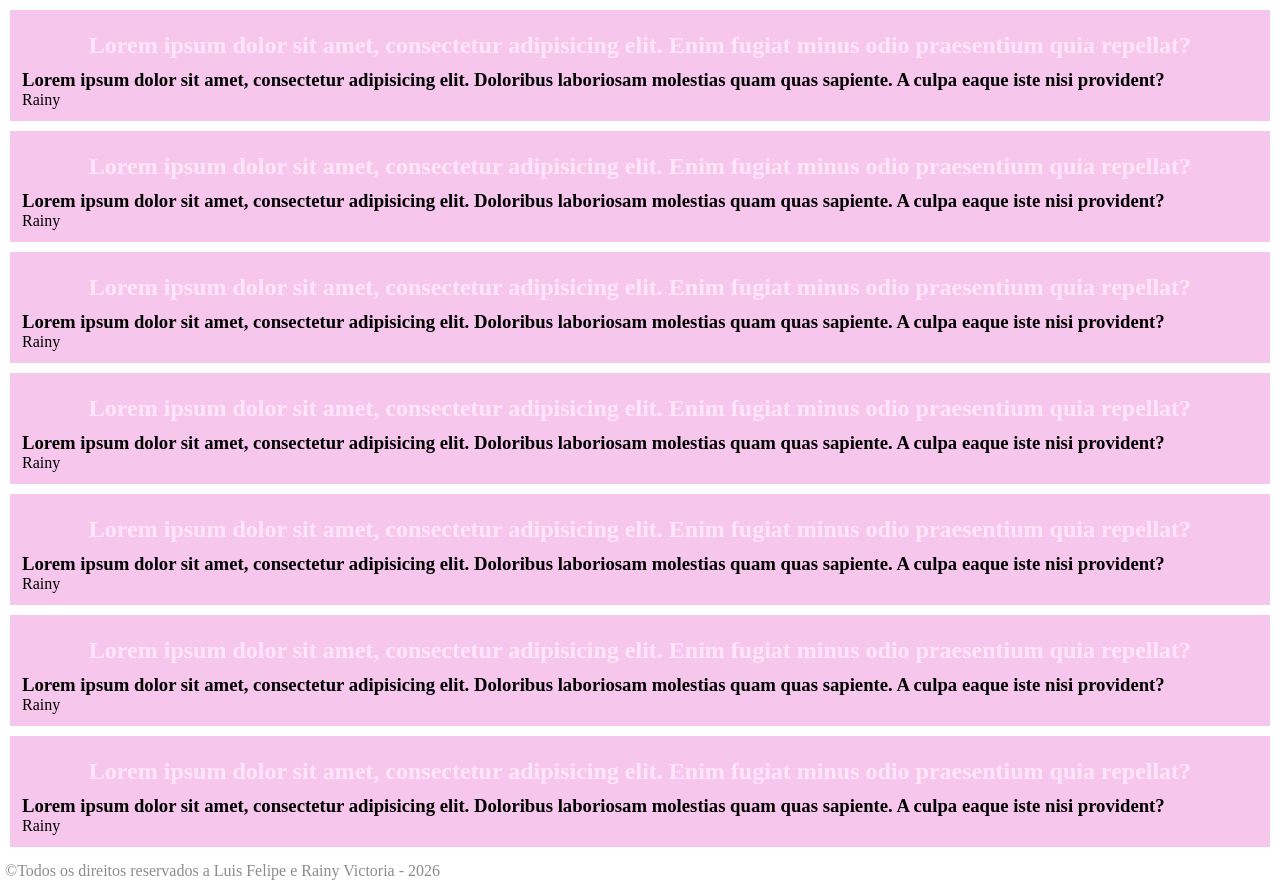
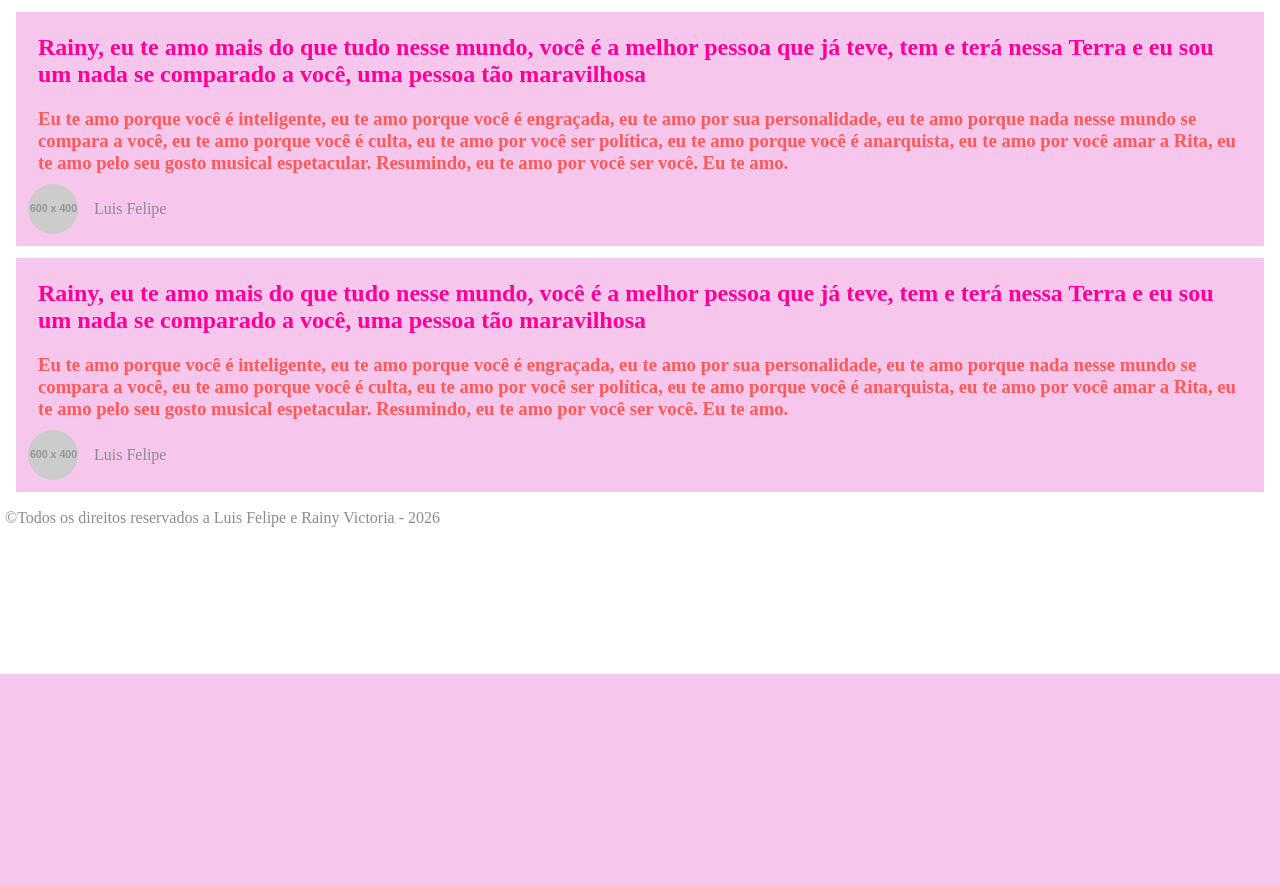
Before and after one commit to lesmapromax/Panis-et-Circenses, a Django app: page / in a window 1280 px wide. Shown: the part 126-1011 px from the top of the page. After the commit the page ends 800 px from the top, so only its background shows below. Run offline with Django 5.2, Linux system fonts and the light colour scheme; grey boxes labelled with a size stand in for pictures from a placeholder-image service; some libraries are stand-ins or nearby versions; some web fonts are replaced.

Commit message:
Readme and started the article view

```diff
--- a/articles/static/articles/css/articles_styles.css
+++ b/articles/static/articles/css/articles_styles.css
@@ -28,19 +28,32 @@
     padding: 5px
 }
 
-.article-box-container {
+.articles-container {
     display: flex;
     flex-flow: column nowrap;
-    margin: 10px;
+    gap: var(--sm-space);
+    padding: var(--sm-space) var(--md-space);
+}
+
+.article-box-container {
     padding: var(--sm-space);
     background: var(--primary-color);
 }
 
 .box-title {
+    color: var(--dark-primary-color);
     padding: var(--xs-space);
-    color: var(--light-primary-color);
 }
 
 .box-description {
+    color: var(--secondary-color);
+    padding: 10px;
+}
 
+.link {
+    text-decoration: none;
 }
+
+.box-author {
+    color: var(--light-gray);
+}
--- a/articles/templates/partials/article-box.html
+++ b/articles/templates/partials/article-box.html
@@ -1,73 +1,39 @@
+<div class="articles-container">
     <div class="article-box-container">
-    <h2 class="box-title center">
-        Lorem ipsum dolor sit amet, consectetur adipisicing elit. Enim fugiat minus odio praesentium
-        quia repellat?
+        <a href="#" class="center link">
+            <h2 class="box-title bold">
+                Rainy, eu te amo mais do que tudo nesse mundo, você é a melhor pessoa que já teve, tem e terá nessa Terra
+                e eu sou um nada se comparado a você, uma pessoa tão maravilhosa
             </h2>
+        </a>
         <h3 class="box-description">
-        Lorem ipsum dolor sit amet, consectetur adipisicing elit. Doloribus laboriosam molestias quam quas sapiente.
-        A culpa eaque iste nisi provident?
+             Eu te amo porque você é inteligente, eu te amo porque você é engraçada, eu te amo por sua personalidade,
+            eu te amo porque nada nesse mundo se compara a você, eu te amo porque você é culta, eu te amo por você ser
+            política, eu te amo porque você é anarquista, eu te amo por você amar a Rita, eu te amo pelo seu gosto musical
+            espetacular. Resumindo, eu te amo por você ser você. Eu te amo.
         </h3>
-    <p class="box-author">Rainy</p>
+        <div class="container">
+                <img src="https://placehold.co/600x400" alt="" class="circle-img">
+                <p class="box-author">Luis Felipe</p>
             </div>
+    </div>
+
     <div class="article-box-container">
-    <h2 class="box-title center">
-        Lorem ipsum dolor sit amet, consectetur adipisicing elit. Enim fugiat minus odio praesentium
-        quia repellat?
+        <a href="#" class="center link">
+            <h2 class="box-title bold">
+                Rainy, eu te amo mais do que tudo nesse mundo, você é a melhor pessoa que já teve, tem e terá nessa Terra
+                e eu sou um nada se comparado a você, uma pessoa tão maravilhosa
             </h2>
+        </a>
         <h3 class="box-description">
-        Lorem ipsum dolor sit amet, consectetur adipisicing elit. Doloribus laboriosam molestias quam quas sapiente.
-        A culpa eaque iste nisi provident?
+             Eu te amo porque você é inteligente, eu te amo porque você é engraçada, eu te amo por sua personalidade,
+            eu te amo porque nada nesse mundo se compara a você, eu te amo porque você é culta, eu te amo por você ser
+            política, eu te amo porque você é anarquista, eu te amo por você amar a Rita, eu te amo pelo seu gosto musical
+            espetacular. Resumindo, eu te amo por você ser você. Eu te amo.
         </h3>
-    <p class="box-author">Rainy</p>
+        <div class="container">
+                <img src="https://placehold.co/600x400" alt="" class="circle-img">
+                <p class="box-author">Luis Felipe</p>
             </div>
-<div class="article-box-container">
-    <h2 class="box-title center">
-        Lorem ipsum dolor sit amet, consectetur adipisicing elit. Enim fugiat minus odio praesentium
-        quia repellat?
-    </h2>
-    <h3 class="box-description">
-        Lorem ipsum dolor sit amet, consectetur adipisicing elit. Doloribus laboriosam molestias quam quas sapiente.
-        A culpa eaque iste nisi provident?
-    </h3>
-    <p class="box-author">Rainy</p>
-</div><div class="article-box-container">
-    <h2 class="box-title center">
-        Lorem ipsum dolor sit amet, consectetur adipisicing elit. Enim fugiat minus odio praesentium
-        quia repellat?
-    </h2>
-    <h3 class="box-description">
-        Lorem ipsum dolor sit amet, consectetur adipisicing elit. Doloribus laboriosam molestias quam quas sapiente.
-        A culpa eaque iste nisi provident?
-    </h3>
-    <p class="box-author">Rainy</p>
-</div><div class="article-box-container">
-    <h2 class="box-title center">
-        Lorem ipsum dolor sit amet, consectetur adipisicing elit. Enim fugiat minus odio praesentium
-        quia repellat?
-    </h2>
-    <h3 class="box-description">
-        Lorem ipsum dolor sit amet, consectetur adipisicing elit. Doloribus laboriosam molestias quam quas sapiente.
-        A culpa eaque iste nisi provident?
-    </h3>
-    <p class="box-author">Rainy</p>
-</div><div class="article-box-container">
-    <h2 class="box-title center">
-        Lorem ipsum dolor sit amet, consectetur adipisicing elit. Enim fugiat minus odio praesentium
-        quia repellat?
-    </h2>
-    <h3 class="box-description">
-        Lorem ipsum dolor sit amet, consectetur adipisicing elit. Doloribus laboriosam molestias quam quas sapiente.
-        A culpa eaque iste nisi provident?
-    </h3>
-    <p class="box-author">Rainy</p>
-</div><div class="article-box-container">
-    <h2 class="box-title center">
-        Lorem ipsum dolor sit amet, consectetur adipisicing elit. Enim fugiat minus odio praesentium
-        quia repellat?
-    </h2>
-    <h3 class="box-description">
-        Lorem ipsum dolor sit amet, consectetur adipisicing elit. Doloribus laboriosam molestias quam quas sapiente.
-        A culpa eaque iste nisi provident?
-    </h3>
-    <p class="box-author">Rainy</p>
     </div>
+</div>
--- a/articles/urls.py
+++ b/articles/urls.py
@@ -1,9 +1,10 @@
 from django.urls import path, URLPattern
 
 import articles
-from .views import Article
+from .views import ArticleList, Article
 
 app_name = 'articles'
 urlpatterns = [
-    path('', Article.as_view(), name='articles')
+    path('', ArticleList.as_view(), name='article_list'),
+    path('article/<int:id>/', Article.as_view(), name='article'),
 ]
--- a/articles/views.py
+++ b/articles/views.py
@@ -1,9 +1,14 @@
 from django.shortcuts import render
 from django.views import View
 
-class Article(View):
+class ArticleList(View):
     def get(self, *args, **kwargs):
         context = {
             'title': 'Home',
         }
         return render(self.request, 'pages/article_list.html', context=context)
+
+
+class Article(View):
+    def get(self, *args, **kwargs):
+        return render(self.request, 'pages/article.html')
--- a/base_static/global/css/variables.css
+++ b/base_static/global/css/variables.css
@@ -29,6 +29,23 @@ html {
     margin: 0 auto;
 }
 
+.container {
+    display: flex;
+    align-items: center;
+    gap: 16px;
+}
+
 .base-img {
     width: 100%;
 }
+
+.bold {
+    font-weight: 700;
+}
+
+.circle-img {
+    width: 50px;
+    height: 50px;
+    border-radius: 50%;
+    object-fit: cover;
+}
```
Also changed, not shown: articles/templates/pages/article.html (added, +10 -0 lines), README.md. Lines whose indentation alone changed are shown as unchanged.
